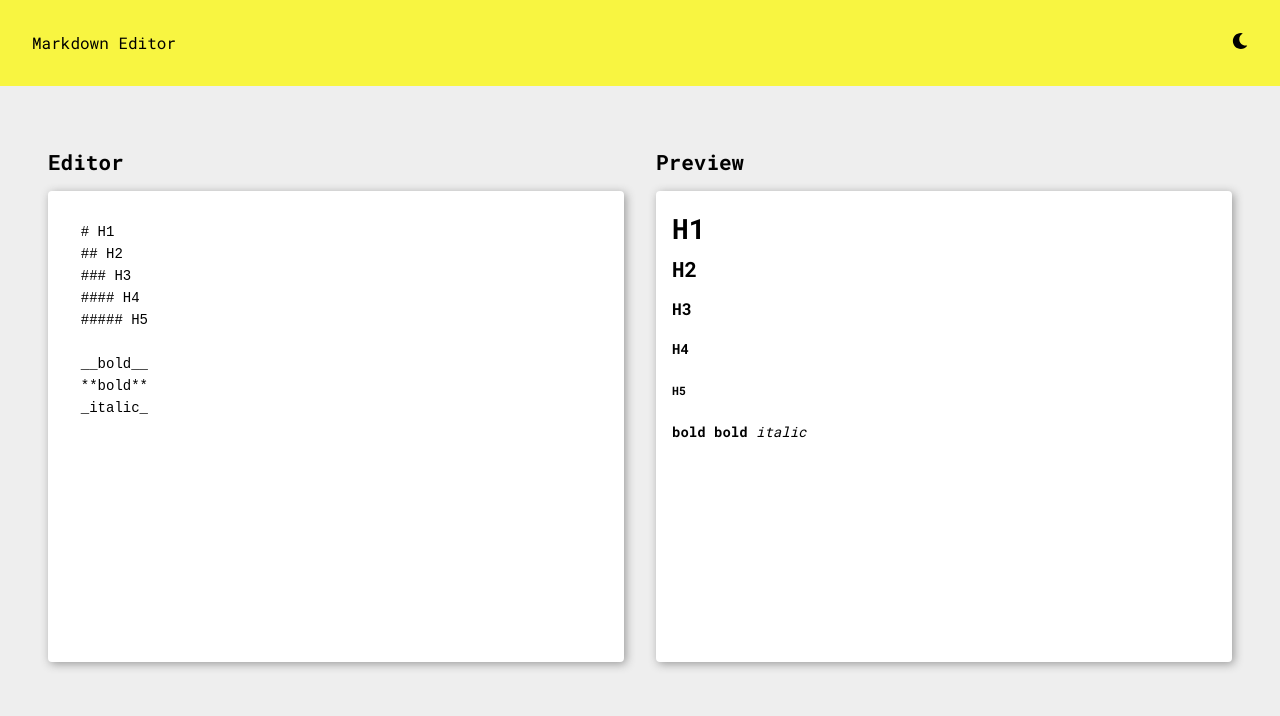
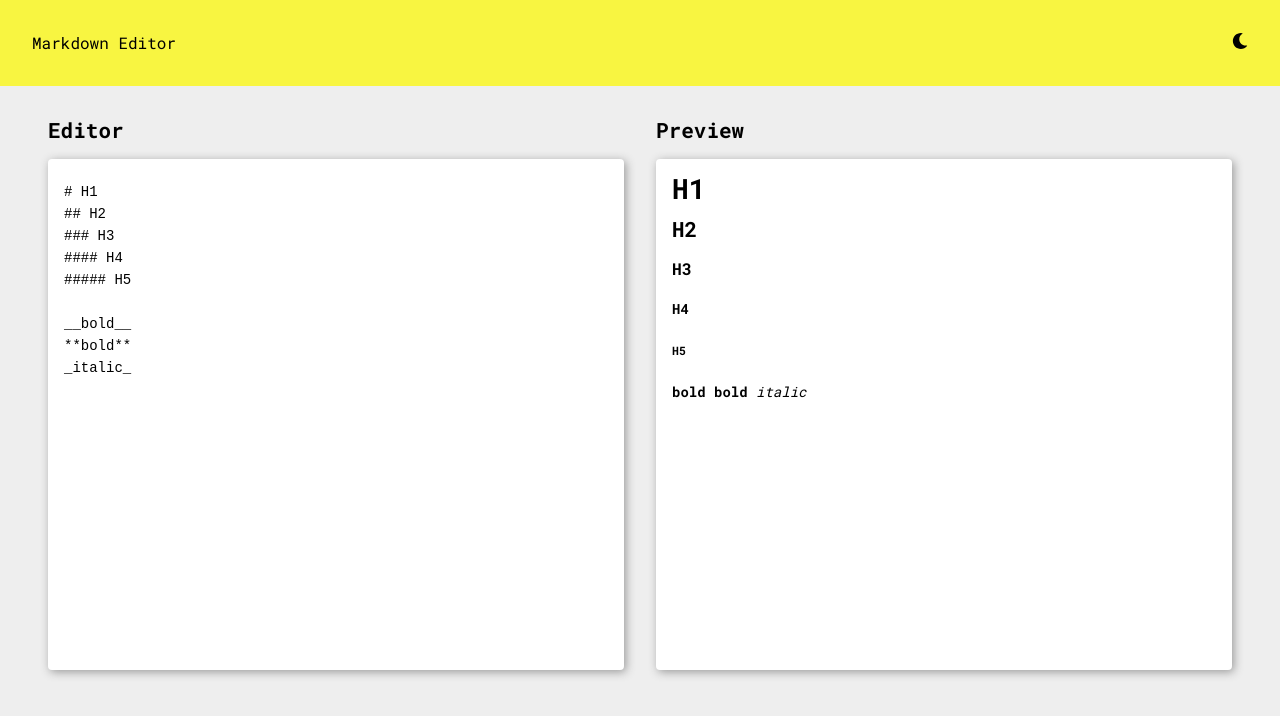
Before and after one commit to ashwamegh/react-typescript-markdown-editor, a React (Create React App) app: page / in a window 1280 px wide. Shown: the top 716 px of the page. Built offline with nearby package versions, Linux system fonts and the light colour scheme.

Commit message:
updated styles

```diff
--- a/src/components/Editor.tsx
+++ b/src/components/Editor.tsx
@@ -34,6 +34,7 @@ const Editor: React.FC<Props> = ({ markdownContent, setMarkdownContent }) => {
             padding: 8px 16px;
             resize: none;
             overflow: auto;
+            padding-top: 0px;
             &:focus {
               outline: none;
             }
--- a/src/components/Main.tsx
+++ b/src/components/Main.tsx
@@ -24,7 +24,8 @@ const Main: React.FC =  () => {
     <RowFlex
       css={css`
         padding: 32px;
-        height: calc(100vh - 240px);
+        padding-top: 0px;
+        height: calc(100vh - 200px);
         `}>
       <Editor markdownContent={markdownContent} setMarkdownContent={setMarkdownContent}/>
       <Preview markdownContent={markdownContent}/>
--- a/src/components/Preview.tsx
+++ b/src/components/Preview.tsx
@@ -34,6 +34,7 @@ const Preview: React.FC<Props> = ({ markdownContent }) => {
                 overflow: auto;
                 background: #fff;
                 padding: 8px 16px;
+                padding-top: 0px;
             `}
             dangerouslySetInnerHTML={{__html: mardownFormattedContent}}
             >
```
Lines whose indentation alone changed are shown as unchanged.
